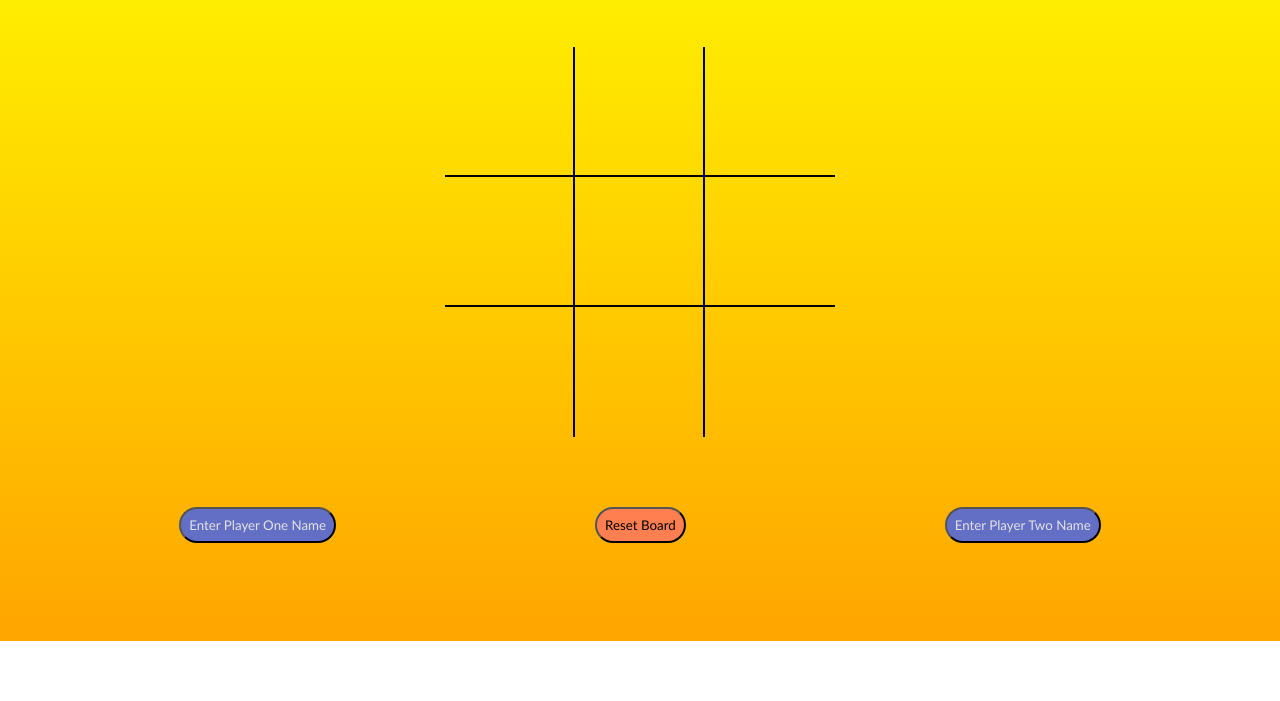
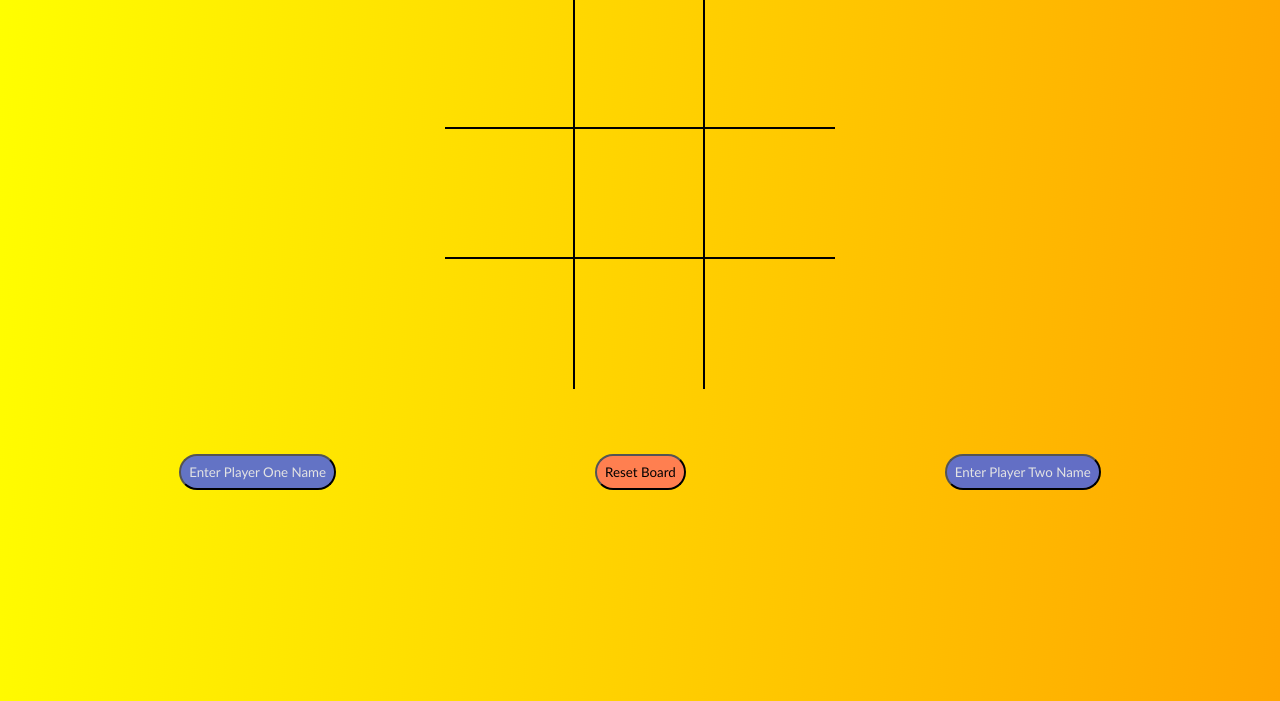
Before and after one commit to rhdavidian/tictactoe, a plain HTML site: page index.html in a window 1280 px wide. Shown: the part 159-860 px from the top of the page. Before the commit the page ends 800 px from the top, so only its background shows below. Drawn offline with Linux system fonts and the light colour scheme.

Commit message:
Fix more CSS, still can't get the linear gradient to always extend to viewport bottom so I just made the angle 90deg.

```diff
--- a/styles.css
+++ b/styles.css
@@ -6,23 +6,22 @@
 }
 
 body {
-    background: linear-gradient(yellow, orange);
+    background: linear-gradient(95deg, yellow, orange);
     display: flex;
     flex-direction: column;
     justify-content: center;
     align-items: center;
-    /* height: 100vw; */
-    /* width: 100vw; */
-    /* margin: auto; */
+    height: 100vh;
+    margin: 30px;
 }
 
 .mainContainer {
     display: flex;
     flex-direction: column;
-    justify-content: center;
     align-items: center;
     height: 100vh;
     width: 80vw;
+    margin: 20px;
 }
 
 .header,
@@ -32,12 +31,14 @@ body {
     display: flex;
     justify-content: space-between;
     align-items: center;
-    margin: 0;
+    /* margin: 0; */
 }
 .headerTwo {
     margin-bottom: 50px;
 }
-
+.buttonContainer{
+    margin: 65px 0px 25px 0px;
+}
 .gridContainer {
     display: grid;
     grid-template-columns: repeat(3, 1fr);
@@ -75,9 +76,6 @@ button:hover,
     background-color: darkgrey;
 }
 
-.buttonContainer{
-    margin-top: 70px;
-}
 #p1Name,
 #p2Name {
     padding: 8px;
```
